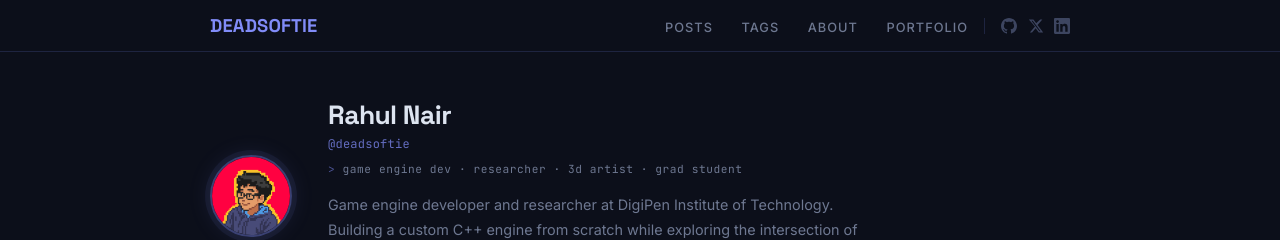
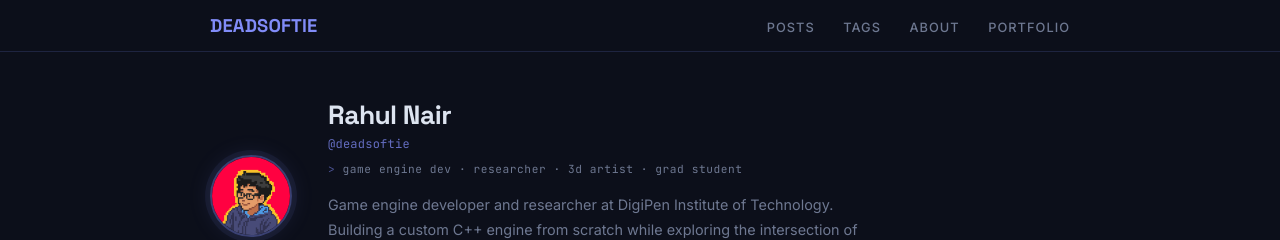
Before and after one commit to deadsoftie/deadsoftie-site, a Jekyll site: the page built from index.html, in a window 1280 px wide. Shown: the top 240 px of the page. Built offline with Jekyll 4.4.1, drawn with Linux system fonts in a browser that asks for light colours; the list of posts is cut into pages by our own code.

Commit message:
Removed socials from the header

```diff
--- a/_includes/navigation.html
+++ b/_includes/navigation.html
@@ -3,31 +3,11 @@
     <a href="{{ site.baseurl }}/">
       <h2 class="nav-title">{{ site.title }}</h2>
     </a>
-    <div class="nav-right">
     <ul>
       <li><a href="{{ site.baseurl }}/">Posts</a></li>
       <li><a href="{{ '/tags' | prepend: site.baseurl }}">Tags</a></li>
       <li><a href="{{ '/about' | prepend: site.baseurl }}">About</a></li>
       <li><a href="{{ '/portfolio' | prepend: site.baseurl }}">Portfolio</a></li>
     </ul>
-      <div class="nav-socials">
-        <a href="https://github.com/deadsoftie" target="_blank" rel="noopener noreferrer" aria-label="GitHub">
-          <svg xmlns="http://www.w3.org/2000/svg" width="16" height="16" viewBox="0 0 24 24" fill="currentColor">
-            <path d="M12 0c-6.626 0-12 5.373-12 12 0 5.302 3.438 9.8 8.207 11.387.599.111.793-.261.793-.577v-2.234c-3.338.726-4.033-1.416-4.033-1.416-.546-1.387-1.333-1.756-1.333-1.756-1.089-.745.083-.729.083-.729 1.205.084 1.839 1.237 1.839 1.237 1.07 1.834 2.807 1.304 3.492.997.107-.775.418-1.305.762-1.604-2.665-.305-5.467-1.334-5.467-5.931 0-1.311.469-2.381 1.236-3.221-.124-.303-.535-1.524.117-3.176 0 0 1.008-.322 3.301 1.23.957-.266 1.983-.399 3.003-.404 1.02.005 2.047.138 3.006.404 2.291-1.552 3.297-1.23 3.297-1.23.653 1.653.242 2.874.118 3.176.77.84 1.235 1.911 1.235 3.221 0 4.609-2.807 5.624-5.479 5.921.43.372.823 1.102.823 2.222v3.293c0 .319.192.694.801.576 4.765-1.589 8.199-6.086 8.199-11.386 0-6.627-5.373-12-12-12z"/>
-          </svg>
-        </a>
-        <a href="https://x.com/deadsoftie" target="_blank" rel="noopener noreferrer" aria-label="Twitter / X">
-          <svg xmlns="http://www.w3.org/2000/svg" width="16" height="16" viewBox="0 0 24 24" fill="currentColor">
-            <path d="M18.244 2.25h3.308l-7.227 8.26 8.502 11.24H16.17l-4.714-6.231-5.401 6.231H2.746l7.73-8.835L1.254 2.25H8.08l4.253 5.622zm-1.161 17.52h1.833L7.084 4.126H5.117z"/>
-          </svg>
-        </a>
-        <a href="https://linkedin.com/in/deadsoftie" target="_blank" rel="noopener noreferrer" aria-label="LinkedIn">
-          <svg xmlns="http://www.w3.org/2000/svg" width="16" height="16" viewBox="0 0 24 24" fill="currentColor">
-            <path d="M20.447 20.452h-3.554v-5.569c0-1.328-.027-3.037-1.852-3.037-1.853 0-2.136 1.445-2.136 2.939v5.667H9.351V9h3.414v1.561h.046c.477-.9 1.637-1.85 3.37-1.85 3.601 0 4.267 2.37 4.267 5.455v6.286zM5.337 7.433c-1.144 0-2.063-.926-2.063-2.065 0-1.138.92-2.063 2.063-2.063 1.14 0 2.064.925 2.064 2.063 0 1.139-.925 2.065-2.064 2.065zm1.782 13.019H3.555V9h3.564v11.452zM22.225 0H1.771C.792 0 0 .774 0 1.729v20.542C0 23.227.792 24 1.771 24h20.451C23.2 24 24 23.227 24 22.271V1.729C24 .774 23.2 0 22.222 0h.003z"/>
-          </svg>
-        </a>
-
-      </div>
-    </div>
   </div>
 </nav>
```
Lines whose indentation alone changed are shown as unchanged.
